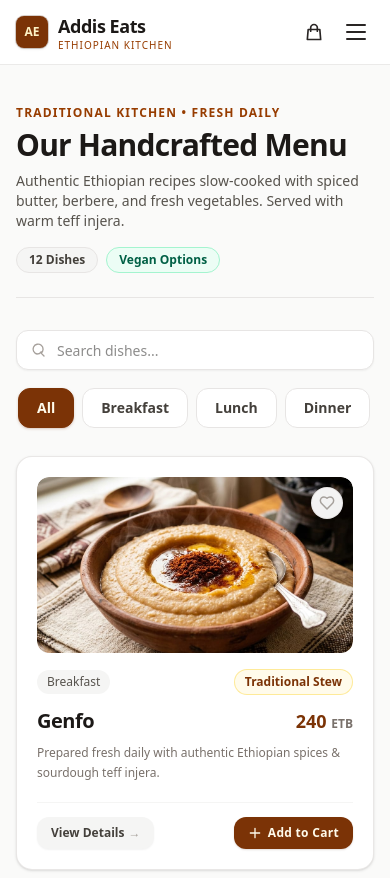
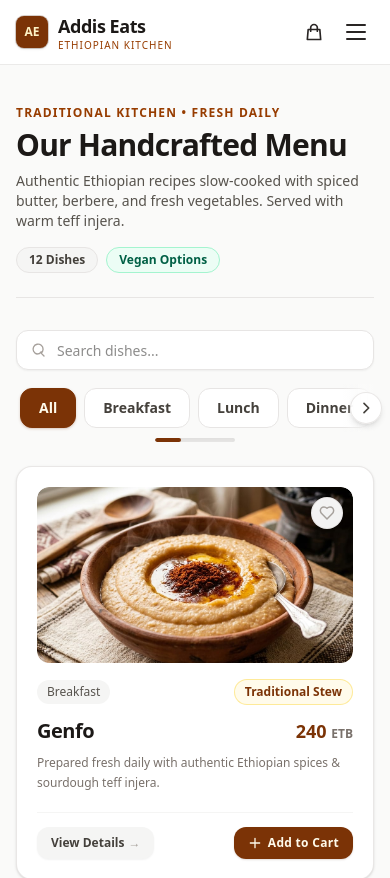
Before and after one commit to DanielBasaznew/addis-eats-next, a Next.js app: page /menu in a window 390 px wide. Shown: the top 878 px of the page. Built offline with nearby package versions, Linux system fonts and the light colour scheme; no server answers.

Commit message:
feat: add slider on mobile menu category filter

```diff
--- a/src/components/CategoryBar.jsx
+++ b/src/components/CategoryBar.jsx
@@ -1,6 +1,6 @@
 'use client';
 
-import { useRef } from 'react';
+import { useRef, useState, useEffect, useCallback } from 'react';
 
 export default function CategoryBar({
   categories = [],
@@ -12,13 +12,105 @@ export default function CategoryBar({
   const handleSelect = onSelectCategory || onCategoryChange;
   const scrollRef = useRef(null);
 
+  const [canScrollLeft, setCanScrollLeft] = useState(false);
+  const [canScrollRight, setCanScrollRight] = useState(false);
+  const [hasOverflow, setHasOverflow] = useState(false);
+  const [scrollProgress, setScrollProgress] = useState(0);
+
+  const updateScrollState = useCallback(() => {
+    const el = scrollRef.current;
+    if (!el) return;
+
+    const { scrollLeft, scrollWidth, clientWidth } = el;
+    const maxScroll = Math.max(0, scrollWidth - clientWidth);
+    const overflow = maxScroll > 6;
+
+    setHasOverflow(overflow);
+    setCanScrollLeft(scrollLeft > 6);
+    setCanScrollRight(scrollLeft < maxScroll - 6);
+
+    if (maxScroll > 0) {
+      setScrollProgress(Math.min(1, Math.max(0, scrollLeft / maxScroll)));
+    } else {
+      setScrollProgress(0);
+    }
+  }, []);
+
+  useEffect(() => {
+    const el = scrollRef.current;
+    if (!el) return;
+
+    updateScrollState();
+
+    el.addEventListener('scroll', updateScrollState, { passive: true });
+    window.addEventListener('resize', updateScrollState);
+
+    // Re-check after images/fonts settle
+    const timer = setTimeout(updateScrollState, 200);
+
+    return () => {
+      el.removeEventListener('scroll', updateScrollState);
+      window.removeEventListener('resize', updateScrollState);
+      clearTimeout(timer);
+    };
+  }, [categories, updateScrollState]);
+
+  // Smoothly center the active category item when selected
+  useEffect(() => {
+    if (!scrollRef.current) return;
+    const activeBtn = scrollRef.current.querySelector('[data-selected="true"]');
+    if (activeBtn) {
+      activeBtn.scrollIntoView({
+        behavior: 'smooth',
+        inline: 'center',
+        block: 'nearest',
+      });
+    }
+  }, [selectedCategory]);
+
+  const slide = (direction) => {
+    const el = scrollRef.current;
+    if (!el) return;
+    const offset = direction === 'left' ? -220 : 220;
+    el.scrollBy({ left: offset, behavior: 'smooth' });
+  };
+
   return (
-    <div className={`relative flex items-center w-full min-w-0 ${className}`}>
+    <div className={`flex flex-col w-full min-w-0 ${className}`}>
+      <div className="relative flex items-center w-full min-w-0">
+        {/* Left Slider Arrow Button */}
+        {hasOverflow && canScrollLeft && (
+          <button
+            type="button"
+            onClick={() => slide('left')}
+            aria-label="Slide categories left"
+            className="absolute -left-2 z-20 w-8 h-8 rounded-full bg-white/95 border border-stone-200/90 text-stone-700 hover:text-stone-950 hover:bg-stone-50 shadow-md flex items-center justify-center cursor-pointer transition-transform active:scale-90"
+          >
+            <svg
+              className="w-4 h-4"
+              fill="none"
+              stroke="currentColor"
+              viewBox="0 0 24 24"
+              strokeWidth={2.5}
+            >
+              <path strokeLinecap="round" strokeLinejoin="round" d="M15 19l-7-7 7-7" />
+            </svg>
+          </button>
+        )}
+
+        {/* Left Edge Fade Mask */}
+        {hasOverflow && canScrollLeft && (
+          <div
+            aria-hidden="true"
+            className="pointer-events-none absolute left-0 top-0 bottom-0 w-8 bg-gradient-to-r from-stone-50 to-transparent z-10"
+          />
+        )}
+
         {/* Horizontal Slider Track */}
         <nav
           ref={scrollRef}
           aria-label="Menu categories"
-        className="flex items-center gap-2 overflow-x-auto no-scrollbar scroll-smooth py-1 px-0.5 w-full"
+          className="flex items-center gap-2 overflow-x-auto no-scrollbar scroll-smooth py-1 px-1 w-full"
           style={{ WebkitOverflowScrolling: 'touch' }}
         >
           {categories.map((category) => {
@@ -27,6 +119,7 @@ export default function CategoryBar({
               <button
                 key={category}
                 type="button"
+                data-selected={isSelected}
                 onClick={() => handleSelect?.(category)}
                 className={`h-10 px-4.5 rounded-xl text-sm font-semibold border transition-all duration-200 cursor-pointer shrink-0 whitespace-nowrap inline-flex items-center justify-center active:scale-95 ${
                   isSelected
@@ -39,6 +132,53 @@ export default function CategoryBar({
             );
           })}
         </nav>
+
+        {/* Right Edge Fade Mask */}
+        {hasOverflow && canScrollRight && (
+          <div
+            aria-hidden="true"
+            className="pointer-events-none absolute right-0 top-0 bottom-0 w-8 bg-gradient-to-l from-stone-50 to-transparent z-10"
+          />
+        )}
+
+        {/* Right Slider Arrow Button */}
+        {hasOverflow && canScrollRight && (
+          <button
+            type="button"
+            onClick={() => slide('right')}
+            aria-label="Slide categories right"
+            className="absolute -right-2 z-20 w-8 h-8 rounded-full bg-white/95 border border-stone-200/90 text-stone-700 hover:text-stone-950 hover:bg-stone-50 shadow-md flex items-center justify-center cursor-pointer transition-transform active:scale-90"
+          >
+            <svg
+              className="w-4 h-4"
+              fill="none"
+              stroke="currentColor"
+              viewBox="0 0 24 24"
+              strokeWidth={2.5}
+            >
+              <path strokeLinecap="round" strokeLinejoin="round" d="M9 5l7 7-7 7" />
+            </svg>
+          </button>
+        )}
+      </div>
+
+      {/* Visual Slider Indicator Track for Phone & Desktop */}
+      {hasOverflow && (
+        <div
+          className="flex items-center justify-center pt-1.5"
+          aria-hidden="true"
+        >
+          <div className="h-1 w-20 bg-stone-200/80 rounded-full overflow-hidden relative shadow-inner">
+            <div
+              className="absolute top-0 bottom-0 bg-amber-900 rounded-full transition-all duration-100 ease-out"
+              style={{
+                width: '32%',
+                left: `${scrollProgress * 68}%`,
+              }}
+            />
+          </div>
+        </div>
+      )}
     </div>
   );
 }
```
Lines whose indentation alone changed are shown as unchanged.
